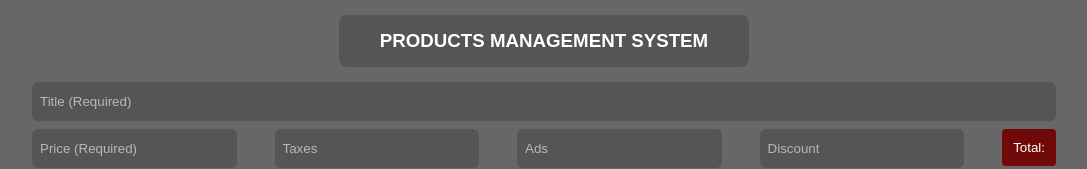
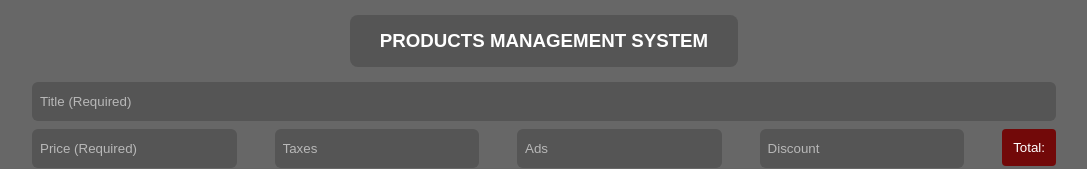
Before and after one commit to Mohammed-Ahmed-Ismail-Ali/Products-Management-System, a plain HTML site: page index.html in a window 1280 px wide. Shown: the top 169 px of the page, without its empty margins (96-1183 px from the left). Drawn offline with Linux system fonts and the light colour scheme.

Commit message:
Update style.css

```diff
--- a/style.css
+++ b/style.css
@@ -19,7 +19,7 @@ body {
 .head {
   padding: 12px 30px;
   background-color: #555;
-  width: 40%;
+  width: fit-content;
   margin: 15px auto;
   border-radius: 8px;
   text-transform: uppercase;
```
